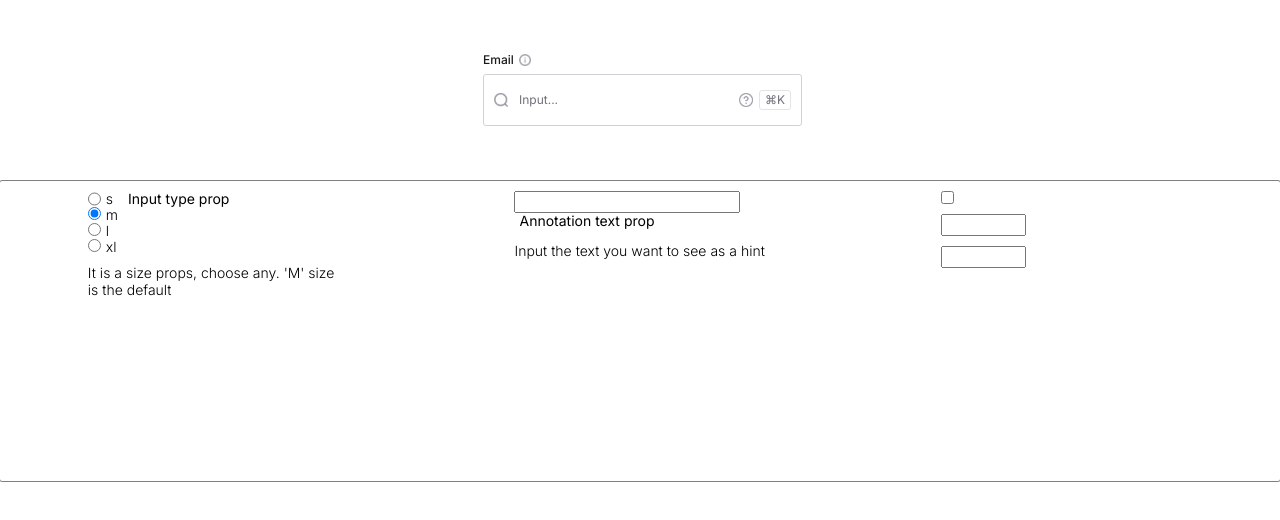
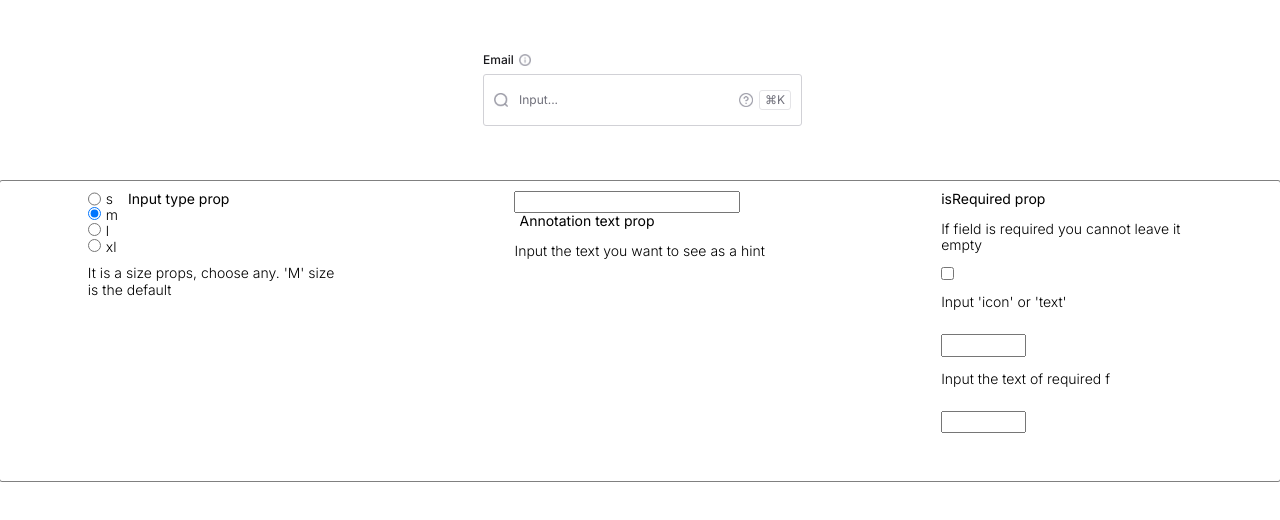
Before and after one commit to haduigon/test-task-lisapet, a React (Create React App) app: page / in a window 1280 px wide. Shown: the top 520 px of the page. Built offline with nearby package versions, Linux system fonts and the light colour scheme.

Commit message:
added fewprops

```diff
--- a/src/App.tsx
+++ b/src/App.tsx
@@ -166,7 +166,8 @@ function App() {
 
         <div className="mt-10 ml-5 ww">
           <div className="isRequired">
-
+            <strong className="">isRequired prop</strong>
+            <p> If field is required you cannot leave it empty</p>
             <input
               type="checkbox"
               name="isRequired.required"
@@ -175,6 +176,7 @@ function App() {
               onChange={(event) => handleProps(event)}
               className="small"
             />
+            <p>Input 'icon' or 'text'</p>
             <input
               type="text"
               name="isRequired.type"
@@ -182,6 +184,7 @@ function App() {
               onChange={(event) => handleProps(event)}
               className="mt-10 small-input"
             />
+            <p>Input the text of required f</p>
             <input
               type="text"
               name="isRequired.text"
--- a/src/AppStateContext/AppStateContext.tsx
+++ b/src/AppStateContext/AppStateContext.tsx
@@ -18,6 +18,7 @@ interface App {
   };
   label: string,
   type: string,
+  placeholder?: string,
   showPopUpInfo?: boolean,
   showPopUpQuestion?: boolean,
   popUpText: string,
--- a/src/InputGroup/InputGroup.tsx
+++ b/src/InputGroup/InputGroup.tsx
@@ -29,6 +29,7 @@ type Props = {
   labelSidePosition?: boolean,
   disabled?: boolean,
   darkMode?: boolean,
+  placeholder?: string,
   onChange?: (data: React.ChangeEvent<HTMLInputElement>) => void,
   onChangeIconBefore?: (data: React.ChangeEvent<HTMLInputElement>) => void,
   onChangeIconAfter?: (data: React.ChangeEvent<HTMLInputElement>) => void,
--- a/src/helpers/utils.ts
+++ b/src/helpers/utils.ts
@@ -40,7 +40,7 @@ export function useValidate() {
 
   const validateInput = useCallback(
     (data: React.ChangeEvent<HTMLInputElement>) => {
-      const isRequiredAndEmpty = state.isRequired && data.target.value.length === 0;
+      const isRequiredAndEmpty = state.isRequired.required && data.target.value.length === 0;
       if (!data.target.checkValidity() || isRequiredAndEmpty) {
         dispatch({ type: ACTIONS.SET_ERROR, payload: true });
       } else {
```
